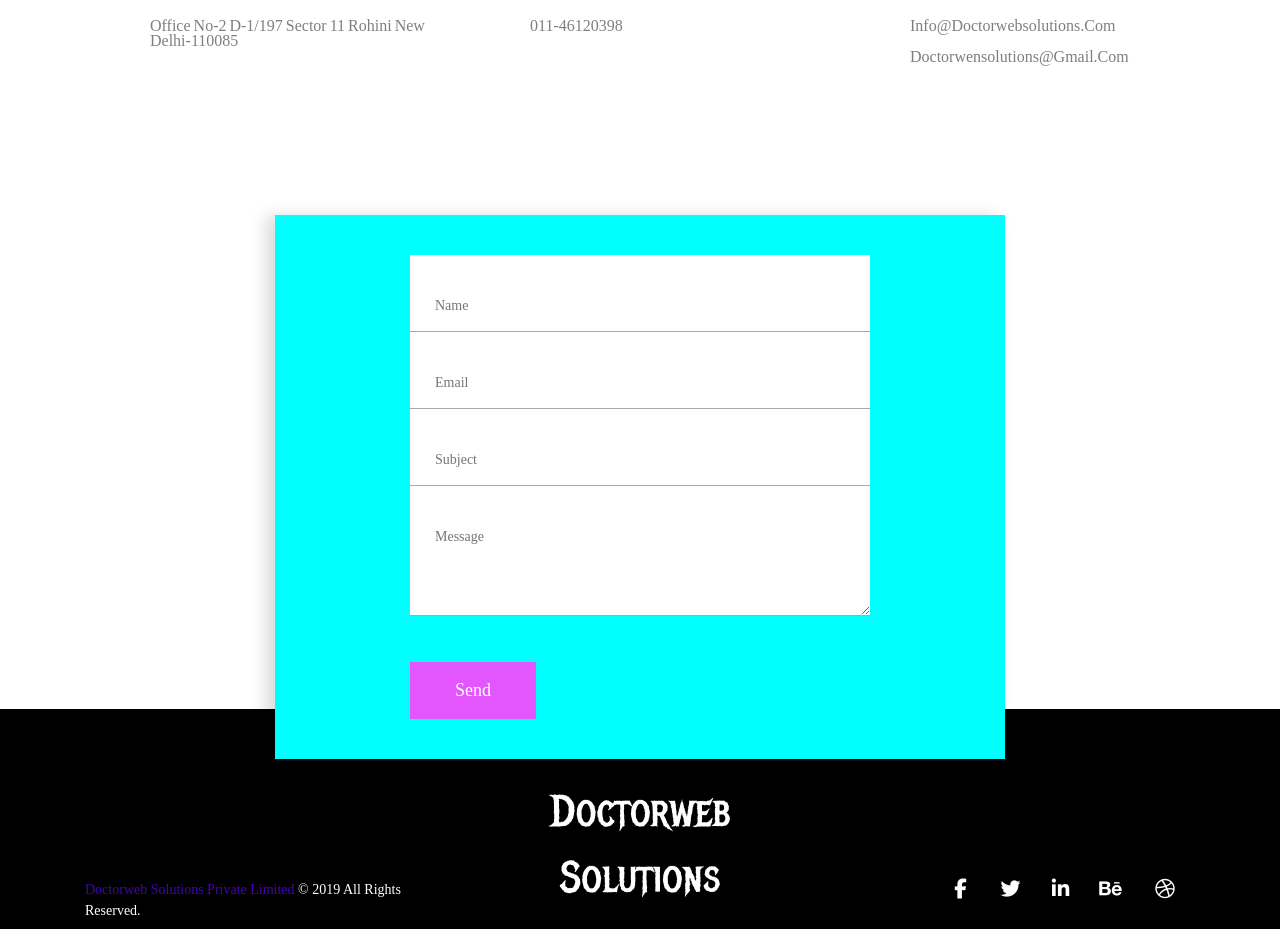
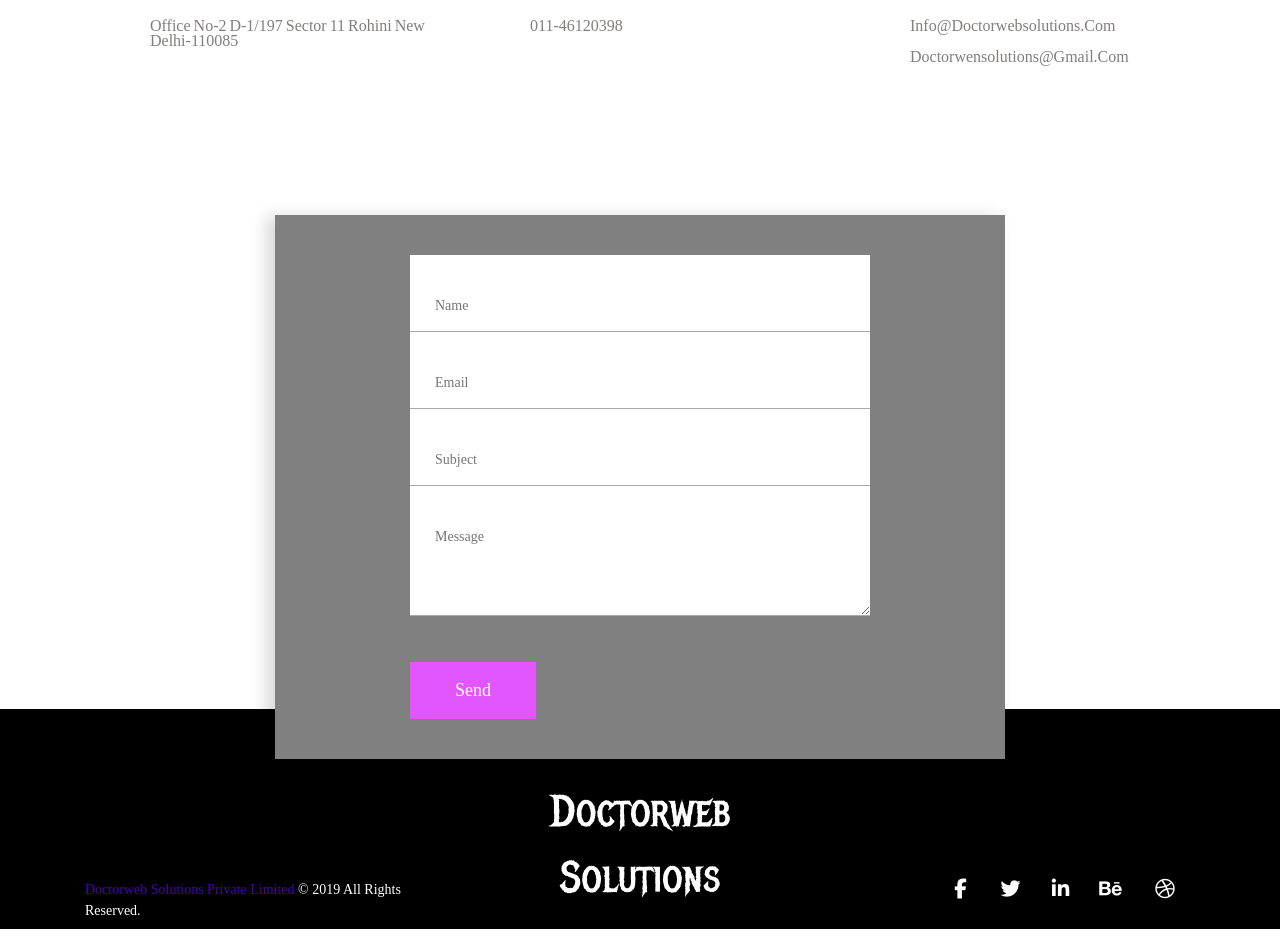
Before and after one commit to doctorwebsolutions/doctorweb, a Jekyll site: the page built from index.md, in a window 1280 px wide. Shown: the part 3565-4502 px from the top of the page. Built offline with Jekyll 4.4.1, drawn with Linux system fonts in a browser that asks for light colours; nearby versions of some CDN libraries; some web fonts are replaced; a script that is not in the unit is left out.

Commit message:
Update web.css

```diff
--- a/css/web.css
+++ b/css/web.css
@@ -569,7 +569,7 @@
 }
 
 .wrapper section.contact-area .contact-form {
-    background: aqua none repeat scroll 0 0;
+    background: grey none repeat scroll 0 0;
     box-shadow: -9px 1px 15px rgba(0, 0, 0, 0.15);
     margin: 135px auto -50px;
     padding: 40px 135px;
```
